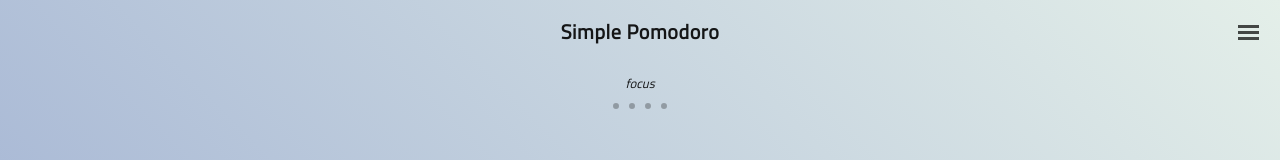
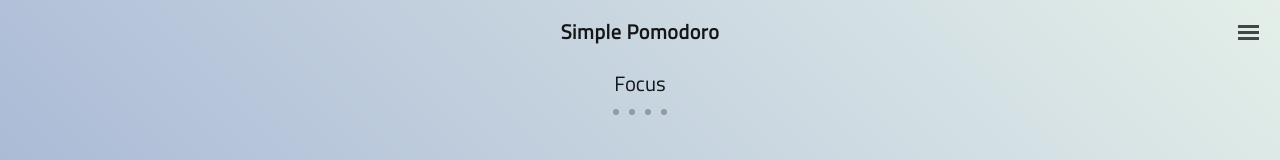
Before and after one commit to Thilerion/vue-pomodoro, a Vue app: page / in a window 1280 px wide. Shown: the top 160 px of the page. Built offline with nearby package versions, Linux system fonts and the light colour scheme.

Commit message:
session name styling

```diff
--- a/src/components/PomoSession.vue
+++ b/src/components/PomoSession.vue
@@ -42,8 +42,9 @@ export default {
 
 <style scoped>
 .session-name {
-	font-size: 0.8rem;
-	font-style: italic;
+	font-size: 1.3rem;
+	border: 2px 0 2px 0 solid;
+	text-transform: capitalize;
 }
 
 .session-number {
```
